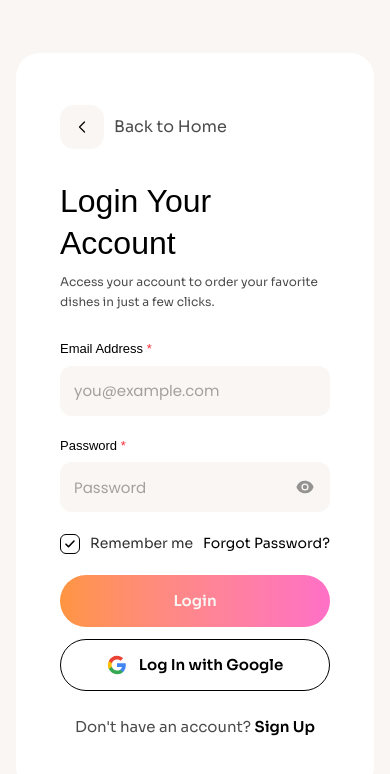
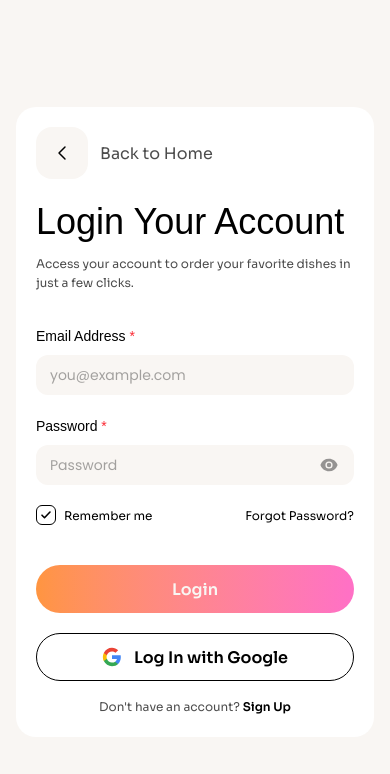
Before and after one commit to Neaz-mq/cuisine-fullstack, a Next.js app: page /login in a window 390 px wide. Shown: the top 774 px of the page. Built offline with nearby package versions, Linux system fonts and the light colour scheme; no server answers; a web font is replaced by a local one.

Commit message:
updated register

```diff
--- a/src/app/(auth)/login/page.tsx
+++ b/src/app/(auth)/login/page.tsx
@@ -1,4 +1,13 @@
 "use client";
+
+/**
+ * ⚠ Breakpoint note — src/app/globals.css:
+ *   --breakpoint-sm: 320px;
+ * এই project-এ `sm:` Tailwind-এর default 640px নয়, 320px থেকেই চালু হয়।
+ * তাই "মোবাইলের চেয়ে বড় screen" বোঝাতে এই ফাইলে কোথাও `sm:` নেই —
+ * সব জায়গায় `md:` (768px), `lg:` (1024px), `xl:` (1280px) ব্যবহার করা হয়েছে।
+ * নতুন class যোগ করার সময় ভুলেও `sm:` লিখো না, ওটা মোবাইলেই apply হবে।
+ */
 
 import { useState } from "react";
 import { useRouter } from "next/navigation";
@@ -45,10 +54,15 @@ export default function LoginPage() {
   };
 
   return (
-    // overflow-x-hidden: কোনো child সামান্য বেড়ে গেলেও page-এ horizontal bar আসবে না
-    <div className="min-h-screen w-full overflow-x-hidden bg-[#F9F6F3] flex items-center justify-center px-2 py-4 sm:px-4 sm:py-6 lg:py-10">
-      {/* Outer white card — register page-এর সাথে ঠিক একই grid/radius/padding নিয়ম */}
-      <div className="w-full max-w-[1280px] bg-white rounded-[16px] sm:rounded-[24px] xl:rounded-[30px] p-2 sm:p-3 lg:p-4 xl:p-5 grid grid-cols-1 lg:grid-cols-2 gap-3 lg:gap-4 xl:gap-5 lg:min-h-[860px] xl:min-h-[894px]">
+    /* Page — Figma mobile frame: 320px wide, BG #F9F6F3, padding 20px top/bottom
+       ও 16px left/right (px-4 py-5)। register page-এর সাথে হুবহু একই।
+       overflow-x-hidden: কোনো child সামান্য বেড়ে গেলেও horizontal bar আসবে না */
+    <div className="min-h-screen w-full overflow-x-hidden bg-[#F9F6F3] flex items-center justify-center px-4 py-5 lg:px-4 lg:py-10">
+      {/* Wrapper — mobile-এ শুধু grid holder, নিজের background/padding নেই।
+          Figma mobile-এ card মাত্র একটাই (288px white), তাই এখানে white/padding দিলে
+          double card হয়ে যেত। lg থেকে এটিই Figma desktop outer card
+          (1280×894, radius 30, padding 20, gap 20)। */}
+      <div className="w-full max-w-[1280px] bg-transparent p-0 rounded-none lg:bg-white lg:rounded-[30px] lg:p-4 xl:p-5 grid grid-cols-1 lg:grid-cols-2 lg:gap-4 xl:gap-5 lg:min-h-[860px] xl:min-h-[894px]">
         {/* Left visual panel — register page-এর মতোই, শুধু ছবি আলাদা (pizza) */}
         <div className="hidden lg:block relative rounded-[16px] xl:rounded-[22px] overflow-hidden w-full min-w-0 h-full">
           <Image
@@ -121,16 +135,21 @@ export default function LoginPage() {
           </div>
         </div>
 
-        {/* Right form panel — register page-এর মতোই layout, ফিল্ড কম (email + password) */}
-        <div className="w-full min-w-0 h-full bg-white lg:bg-[#F9F6F3] rounded-[16px] sm:rounded-[24px] xl:rounded-[30px] flex flex-col justify-center px-5 py-7 sm:px-8 sm:py-10 xl:px-[50px] xl:py-[30px]">
+        {/* Form panel = Figma mobile-এর সেই একমাত্র white card:
+            Fill 288px (320 - 16 - 16), radius 20, padding 20, gap 20, #FFFFFF।
+            lg থেকে cream inner panel, আগের মতোই। */}
+        <div className="w-full min-w-0 h-full bg-white rounded-[20px] p-5 md:p-8 lg:bg-[#F9F6F3] lg:rounded-[30px] lg:p-0 lg:px-8 lg:py-10 xl:px-[50px] xl:py-[30px] flex flex-col lg:justify-center">
+          {/* mobile-এ 320px frame মানে content ঠিক 248px (288 - 20 - 20)। xl-এ 510px */}
           <div className="w-full max-w-[510px] mx-auto">
+            {/* Back to Home — Figma mobile: 52×52 box (radius 16), label Sora 400 16px।
+                card gap 20px, তাই mb-5 */}
             <Link
               href="/"
-              className="inline-flex items-center gap-2.5 xl:gap-3 group mb-6 sm:mb-8 xl:mb-10"
+              className="inline-flex items-center gap-3 group mb-5 xl:mb-10"
             >
-              <span className="w-11 h-11 xl:w-[60px] xl:h-[60px] shrink-0 rounded-[14px] xl:rounded-[16px] bg-[#F9F6F3] lg:bg-white flex items-center justify-center text-black group-hover:opacity-80 transition-opacity">
+              <span className="w-[52px] h-[52px] xl:w-[60px] xl:h-[60px] shrink-0 rounded-[16px] bg-[#F9F6F3] lg:bg-white flex items-center justify-center text-black group-hover:opacity-80 transition-opacity">
                 <svg
-                  className="w-5 h-5 xl:w-[30px] xl:h-[30px]"
+                  className="w-6 h-6 xl:w-[30px] xl:h-[30px]"
                   viewBox="0 0 20 20"
                   fill="none"
                   aria-hidden="true"
@@ -144,18 +163,20 @@ export default function LoginPage() {
                   />
                 </svg>
               </span>
-              <span className="font-sora font-normal text-[14px] sm:text-[16px] xl:text-[18px] leading-[160%] tracking-normal text-black/70 group-hover:text-black transition-colors whitespace-nowrap">
+              <span className="font-sora font-normal text-[16px] xl:text-[18px] leading-[160%] tracking-normal text-black/70 group-hover:text-black transition-colors whitespace-nowrap">
                 Back to Home
               </span>
             </Link>
 
-            <div className="mb-6 sm:mb-7 xl:mb-8">
-              <h1 className="font-frank-ruhl font-medium text-[28px] sm:text-[32px] xl:text-[36px] leading-[130%] tracking-normal text-black">
+            {/* Heading — Frank Ruhl Libre 500, 36px, LH 130%, tracking 0, #000000।
+                Subtitle — Sora 400, 12px, LH 160%, black/70। register page-এর সাথে অভিন্ন। */}
+            <div className="mb-8">
+              <h1 className="font-frank-ruhl font-medium text-[36px] leading-[130%] tracking-normal text-black">
                 Login Your Account
               </h1>
-              <p className="font-sora font-normal text-[11px] sm:text-[12px] leading-[160%] tracking-normal text-black/70 mt-2">
-                Access your account to order your favorite dishes in just a
-                few clicks.
+              <p className="font-sora font-normal text-[12px] leading-[160%] tracking-normal text-black/70 mt-2">
+                Access your account to order your favorite dishes in just a few
+                clicks.
               </p>
             </div>
 
@@ -163,7 +184,7 @@ export default function LoginPage() {
               <div
                 role="alert"
                 aria-live="assertive"
-                className="flex items-start gap-2 bg-red-50 text-red-600 text-[13px] sm:text-sm p-3 mb-5 rounded-lg border border-red-100"
+                className="flex items-start gap-2 bg-red-50 text-red-600 text-[13px] p-3 mb-5 rounded-lg border border-red-100"
               >
                 <svg
                   className="w-4 h-4 mt-0.5 flex-shrink-0"
@@ -181,14 +202,18 @@ export default function LoginPage() {
               </div>
             )}
 
+            {/* space-y-5 = Figma card-এর 20px gap। xl-এ 24px */}
             <form onSubmit={handleSubmit} className="space-y-5 xl:space-y-6">
               <div>
+                {/* Labels — Figma: Frank Ruhl Libre 500, 14px, LH 160%, black/100 */}
                 <label
                   htmlFor="email"
-                  className="block font-frank-ruhl font-medium text-[13px] xl:text-[14px] leading-[160%] text-black mb-1.5"
+                  className="block font-frank-ruhl font-medium text-[14px] leading-[160%] text-black mb-2"
                 >
                   Email Address <span className="text-red-500">*</span>
                 </label>
+                {/* Input — Figma mobile: height 40px, radius 12, bg #F9F6F3,
+                    inner padding ~14px, Sora 14px */}
                 <input
                   id="email"
                   type="email"
@@ -197,7 +222,7 @@ export default function LoginPage() {
                   onChange={handleChange}
                   required
                   autoComplete="email"
-                  className="w-full h-[48px] sm:h-[50px] bg-[#F9F6F3] lg:bg-white border-0 lg:border lg:border-gray-200 px-3.5 rounded-xl text-black placeholder-black/35 text-base sm:text-[15px] focus:outline-none focus:ring-2 focus:ring-[#2C6252]/30 transition-shadow"
+                  className="w-full h-[40px] md:h-[50px] bg-[#F9F6F3] lg:bg-white border-0 lg:border lg:border-gray-200 px-3.5 rounded-xl text-black placeholder-black/35 text-[14px] md:text-[15px] focus:outline-none focus:ring-2 focus:ring-[#2C6252]/30 transition-shadow"
                   placeholder="you@example.com"
                 />
               </div>
@@ -205,7 +230,7 @@ export default function LoginPage() {
               <div>
                 <label
                   htmlFor="password"
-                  className="block font-frank-ruhl font-medium text-[13px] xl:text-[14px] leading-[160%] text-black mb-1.5"
+                  className="block font-frank-ruhl font-medium text-[14px] leading-[160%] text-black mb-2"
                 >
                   Password <span className="text-red-500">*</span>
                 </label>
@@ -218,7 +243,7 @@ export default function LoginPage() {
                     onChange={handleChange}
                     required
                     autoComplete="current-password"
-                    className="w-full h-[48px] sm:h-[50px] bg-[#F9F6F3] lg:bg-white border-0 lg:border lg:border-gray-200 px-3.5 pr-11 rounded-xl text-black placeholder-black/35 text-base sm:text-[15px] focus:outline-none focus:ring-2 focus:ring-[#2C6252]/30 transition-shadow"
+                    className="w-full h-[40px] md:h-[50px] bg-[#F9F6F3] lg:bg-white border-0 lg:border lg:border-gray-200 px-3.5 pr-11 rounded-xl text-black placeholder-black/35 text-[14px] md:text-[15px] focus:outline-none focus:ring-2 focus:ring-[#2C6252]/30 transition-shadow"
                     placeholder="Password"
                   />
                   <button
@@ -257,9 +282,22 @@ export default function LoginPage() {
                 </div>
               </div>
 
-              {/* Remember me + Forgot password — একই সারিতে, Figma design অনুযায়ী */}
-              <div className="flex items-center justify-between">
-                <label className="flex items-center gap-2.5 cursor-pointer select-none">
+              {/* Remember me + Forgot password — একই সারিতে, Figma design অনুযায়ী।
+                  Figma mobile inspect: দুটোই Sora 400, 12px, LH 160%, Black/100।
+                  "Remember me" block 117 = checkbox 20 + gap 8 + text 89,
+                  "Forgot Password?" 109 → মোট 226px, 248px content-এ এক সারিতে বসে।
+
+                  ⚠ এই project-এ globals.css-এ `--breakpoint-sm: 320px` — অর্থাৎ
+                  Tailwind-এর `sm:` মোবাইলেই (320px থেকে) চালু হয়ে যায়। তাই
+                  "মোবাইলের চেয়ে বড়" বোঝাতে সব জায়গায় `md:` (768px) ব্যবহার করা হয়েছে,
+                  `sm:` নয়। এই row-টা 12px-এই থাকবে যতক্ষণ
+                  না xl। 14px হলে দুটো মিলে 274px হয়ে যায় আর wrap করে দুই লাইন হয়।
+
+                  min-w-0 সরানো + shrink-0: min-w-0 থাকলে label শূন্য পর্যন্ত shrink করে
+                  আর ভেতরের nowrap text box ছাড়িয়ে link-এর উপর overlap করে।
+                  flex-wrap শুধু safety net — স্বাভাবিক অবস্থায় এক সারিতেই থাকবে। */}
+              <div className="flex flex-wrap items-center justify-between gap-x-3 gap-y-2">
+                <label className="flex shrink-0 items-center gap-2 cursor-pointer select-none">
                   <input
                     type="checkbox"
                     name="remember"
@@ -291,28 +329,31 @@ export default function LoginPage() {
                       </svg>
                     )}
                   </span>
-                  <span className="font-sora font-normal text-[13px] sm:text-[14px] leading-[160%] text-black/80">
+                  <span className="font-sora font-normal text-[12px] xl:text-[14px] leading-[160%] text-black whitespace-nowrap">
                     Remember me
                   </span>
                 </label>
 
                 <Link
                   href="/forgot-password"
-                  className="font-sora font-normal text-[13px] sm:text-[14px] leading-[160%] text-black hover:underline whitespace-nowrap"
+                  className="shrink-0 font-sora font-normal text-[12px] xl:text-[14px] leading-[160%] text-black hover:underline whitespace-nowrap"
                 >
                   Forgot Password?
                 </Link>
               </div>
 
-              {/* Login — register page-এর Sign Up button-এর সাথে একদম identical style */}
+              {/* Login — Figma mobile: height 48, radius 100, gradient #FF9540 → #FF70C6,
+                  label #F9F6F3 (pure white নয়), Sora 600 16px।
+                  register page-এর Sign Up button-এর সাথে একদম identical। */}
+              <div className="pt-5 xl:pt-0">
                 <button
                   type="submit"
                   disabled={loading}
                   aria-busy={loading}
-                className="w-full h-[50px] sm:h-[52px] xl:h-[56px] px-4 sm:px-6 flex items-center justify-center bg-gradient-to-r from-[#FF9540] to-[#FF70C6] text-[#F9F6F3] rounded-full font-sora font-semibold text-[14px] sm:text-[15px] xl:text-[16px] leading-[160%] hover:opacity-95 active:scale-[0.99] transition disabled:opacity-50 disabled:cursor-not-allowed whitespace-nowrap"
+                  className="w-full h-[48px] xl:h-[56px] px-4 md:px-6 flex items-center justify-center bg-gradient-to-r from-[#FF9540] to-[#FF70C6] text-[#F9F6F3] rounded-full font-sora font-semibold text-[16px] leading-[160%] hover:opacity-95 active:scale-[0.99] transition disabled:opacity-50 disabled:cursor-not-allowed whitespace-nowrap"
                 >
                   {loading ? (
-                  <span className="flex items-center gap-2 sm:gap-3">
+                    <span className="flex items-center gap-2 md:gap-3">
                       <svg
                         className="animate-spin h-4 w-4"
                         viewBox="0 0 24 24"
@@ -339,16 +380,18 @@ export default function LoginPage() {
                     "Login"
                   )}
                 </button>
+              </div>
             </form>
 
+            {/* Google — একই pill (48px mobile), Sora 600 16px at black/100 */}
             <button
               type="button"
               onClick={() => signIn("google", { callbackUrl: "/" })}
               disabled={loading}
-              className="w-full h-[50px] sm:h-[52px] xl:h-[56px] px-4 sm:px-6 mt-3 border border-black rounded-full flex items-center justify-center gap-2 sm:gap-3 font-sora font-semibold text-[14px] sm:text-[15px] xl:text-[16px] leading-[160%] text-black bg-white hover:bg-black/[0.03] transition disabled:opacity-50 disabled:cursor-not-allowed whitespace-nowrap"
+              className="w-full h-[48px] xl:h-[56px] px-4 md:px-6 mt-5 border border-black rounded-full flex items-center justify-center gap-3 font-sora font-semibold text-[16px] leading-[160%] text-black bg-white hover:bg-black/[0.03] transition disabled:opacity-50 disabled:cursor-not-allowed whitespace-nowrap"
             >
               <svg
-                className="w-[18px] h-[18px] sm:w-5 sm:h-5 shrink-0"
+                className="w-5 h-5 shrink-0"
                 viewBox="0 0 24 24"
                 aria-hidden="true"
               >
@@ -372,7 +415,8 @@ export default function LoginPage() {
               Log In with Google
             </button>
 
-            <p className="text-center font-sora font-normal text-[14px] sm:text-[15px] xl:text-[16px] leading-[160%] text-black/70 mt-5 sm:mt-6 xl:mt-7">
+            {/* Sign Up line — Figma: Sora 400, 12px, LH 160%, center। xl-এ 16px */}
+            <p className="text-center font-sora font-normal text-[12px] xl:text-[16px] leading-[160%] text-black/70 mt-4 xl:mt-7">
               Don&apos;t have an account?{" "}
               <Link
                 href="/register"
--- a/src/app/(auth)/register/page.tsx
+++ b/src/app/(auth)/register/page.tsx
@@ -1,4 +1,13 @@
 "use client";
+
+/**
+ * ⚠ Breakpoint note — src/app/globals.css:
+ *   --breakpoint-sm: 320px;
+ * এই project-এ `sm:` Tailwind-এর default 640px নয়, 320px থেকেই চালু হয়।
+ * তাই "মোবাইলের চেয়ে বড় screen" বোঝাতে এই ফাইলে কোথাও `sm:` নেই —
+ * সব জায়গায় `md:` (768px), `lg:` (1024px), `xl:` (1280px) ব্যবহার করা হয়েছে।
+ * নতুন class যোগ করার সময় ভুলেও `sm:` লিখো না, ওটা মোবাইলেই apply হবে।
+ */
 
 import { useState } from "react";
 import { useRouter } from "next/navigation";
@@ -239,7 +248,7 @@ export default function RegisterPage() {
         {/* Form panel = Figma mobile-এর সেই একমাত্র white card:
             Fill 288px (320 - 16 - 16), radius 20, padding 20, gap 20, #FFFFFF।
             lg থেকে cream inner panel, আগের মতোই। */}
-        <div className="w-full min-w-0 h-full bg-white rounded-[20px] p-5 sm:p-8 lg:bg-[#F9F6F3] lg:rounded-[30px] lg:p-0 lg:px-8 lg:py-10 xl:px-[50px] xl:py-[30px] flex flex-col lg:justify-center">
+        <div className="w-full min-w-0 h-full bg-white rounded-[20px] p-5 md:p-8 lg:bg-[#F9F6F3] lg:rounded-[30px] lg:p-0 lg:px-8 lg:py-10 xl:px-[50px] xl:py-[30px] flex flex-col lg:justify-center">
           {/* mobile-এ 320px frame মানে content ঠিক 248px (288 - 20 - 20),
               যেটা Figma-র heading width-এর সাথে মেলে। xl-এ 510px */}
           <div className="w-full max-w-[510px] mx-auto">
@@ -332,7 +341,7 @@ export default function RegisterPage() {
                     onChange={handleChange}
                     required
                     autoComplete="given-name"
-                    className="w-full h-[40px] sm:h-[50px] bg-[#F9F6F3] lg:bg-white border-0 lg:border lg:border-gray-200 px-3.5 rounded-xl text-black placeholder-black/35 text-[14px] sm:text-[15px] focus:outline-none focus:ring-2 focus:ring-[#2C6252]/30 transition-shadow"
+                    className="w-full h-[40px] md:h-[50px] bg-[#F9F6F3] lg:bg-white border-0 lg:border lg:border-gray-200 px-3.5 rounded-xl text-black placeholder-black/35 text-[14px] md:text-[15px] focus:outline-none focus:ring-2 focus:ring-[#2C6252]/30 transition-shadow"
                     placeholder="First name"
                   />
                 </div>
@@ -351,7 +360,7 @@ export default function RegisterPage() {
                     value={form.lastName}
                     onChange={handleChange}
                     autoComplete="family-name"
-                    className="w-full h-[40px] sm:h-[50px] bg-[#F9F6F3] lg:bg-white border-0 lg:border lg:border-gray-200 px-3.5 rounded-xl text-black placeholder-black/35 text-[14px] sm:text-[15px] focus:outline-none focus:ring-2 focus:ring-[#2C6252]/30 transition-shadow"
+                    className="w-full h-[40px] md:h-[50px] bg-[#F9F6F3] lg:bg-white border-0 lg:border lg:border-gray-200 px-3.5 rounded-xl text-black placeholder-black/35 text-[14px] md:text-[15px] focus:outline-none focus:ring-2 focus:ring-[#2C6252]/30 transition-shadow"
                     placeholder="Last name"
                   />
                 </div>
@@ -372,7 +381,7 @@ export default function RegisterPage() {
                   onChange={handleChange}
                   required
                   autoComplete="email"
-                  className="w-full h-[40px] sm:h-[50px] bg-[#F9F6F3] lg:bg-white border-0 lg:border lg:border-gray-200 px-3.5 rounded-xl text-black placeholder-black/35 text-[14px] sm:text-[15px] focus:outline-none focus:ring-2 focus:ring-[#2C6252]/30 transition-shadow"
+                  className="w-full h-[40px] md:h-[50px] bg-[#F9F6F3] lg:bg-white border-0 lg:border lg:border-gray-200 px-3.5 rounded-xl text-black placeholder-black/35 text-[14px] md:text-[15px] focus:outline-none focus:ring-2 focus:ring-[#2C6252]/30 transition-shadow"
                   placeholder="you@example.com"
                 />
               </div>
@@ -387,7 +396,7 @@ export default function RegisterPage() {
                 {/* overflow-hidden ইচ্ছে করেই নেই: থাকলে country dropdown clip হয়ে যেত।
                     তাই input-এ আলাদা করে rounded-r-xl দেওয়া হয়েছে */}
                 <div
-                  className={`flex items-stretch h-[40px] sm:h-[50px] bg-[#F9F6F3] lg:bg-white border-0 lg:border rounded-xl focus-within:ring-2 ${
+                  className={`flex items-stretch h-[40px] md:h-[50px] bg-[#F9F6F3] lg:bg-white border-0 lg:border rounded-xl focus-within:ring-2 ${
                     phoneError
                       ? "lg:border-red-300 ring-1 ring-red-300 focus-within:ring-red-400"
                       : "lg:border-gray-200 focus-within:ring-[#2C6252]/30"
@@ -415,7 +424,7 @@ export default function RegisterPage() {
                     autoComplete="tel-national"
                     aria-invalid={!!phoneError}
                     aria-describedby={phoneError ? "phone-error" : undefined}
-                    className="flex-1 min-w-0 bg-transparent px-3.5 rounded-r-xl text-black placeholder-black/35 text-[14px] sm:text-[15px] focus:outline-none"
+                    className="flex-1 min-w-0 bg-transparent px-3.5 rounded-r-xl text-black placeholder-black/35 text-[14px] md:text-[15px] focus:outline-none"
                     // A real example number for the selected country, so the
                     // expected length is visible BEFORE they get it wrong.
                     placeholder={examplePhone(country.code) || "Phone number"}
@@ -449,7 +458,7 @@ export default function RegisterPage() {
                     required
                     minLength={6}
                     autoComplete="new-password"
-                    className="w-full h-[40px] sm:h-[50px] bg-[#F9F6F3] lg:bg-white border-0 lg:border lg:border-gray-200 px-3.5 pr-11 rounded-xl text-black placeholder-black/35 text-[14px] sm:text-[15px] focus:outline-none focus:ring-2 focus:ring-[#2C6252]/30 transition-shadow"
+                    className="w-full h-[40px] md:h-[50px] bg-[#F9F6F3] lg:bg-white border-0 lg:border lg:border-gray-200 px-3.5 pr-11 rounded-xl text-black placeholder-black/35 text-[14px] md:text-[15px] focus:outline-none focus:ring-2 focus:ring-[#2C6252]/30 transition-shadow"
                     placeholder="Min 6 characters"
                   />
                   {/* Reachable by keyboard: someone typing a password with an
@@ -503,7 +512,7 @@ export default function RegisterPage() {
                   className="sr-only peer"
                 />
                 <span
-                  className={`w-[18px] h-[18px] sm:w-5 sm:h-5 flex-shrink-0 rounded-[6px] border flex items-center justify-center transition-colors peer-focus-visible:ring-2 peer-focus-visible:ring-[#2C6252]/40 ${
+                  className={`w-[18px] h-[18px] md:w-5 md:h-5 flex-shrink-0 rounded-[6px] border flex items-center justify-center transition-colors peer-focus-visible:ring-2 peer-focus-visible:ring-[#2C6252]/40 ${
                     agreed ? "bg-white border-black" : "bg-white border-black/25"
                   }`}
                 >
@@ -550,10 +559,10 @@ export default function RegisterPage() {
                   type="submit"
                   disabled={loading}
                   aria-busy={loading}
-                  className="w-full h-[48px] xl:h-[56px] px-4 sm:px-6 flex items-center justify-center bg-gradient-to-r from-[#FF9540] to-[#FF70C6] text-[#F9F6F3] rounded-full font-sora font-semibold text-[16px] leading-[160%] hover:opacity-95 active:scale-[0.99] transition disabled:opacity-50 disabled:cursor-not-allowed whitespace-nowrap"
+                  className="w-full h-[48px] xl:h-[56px] px-4 md:px-6 flex items-center justify-center bg-gradient-to-r from-[#FF9540] to-[#FF70C6] text-[#F9F6F3] rounded-full font-sora font-semibold text-[16px] leading-[160%] hover:opacity-95 active:scale-[0.99] transition disabled:opacity-50 disabled:cursor-not-allowed whitespace-nowrap"
                 >
                   {loading ? (
-                    <span className="flex items-center gap-2 sm:gap-3">
+                    <span className="flex items-center gap-2 md:gap-3">
                       <svg
                         className="animate-spin h-4 w-4"
                         viewBox="0 0 24 24"
@@ -588,7 +597,7 @@ export default function RegisterPage() {
               type="button"
               onClick={() => signIn("google", { callbackUrl: "/" })}
               disabled={loading}
-              className="w-full h-[48px] xl:h-[56px] px-4 sm:px-6 mt-5 border border-black rounded-full flex items-center justify-center gap-3 font-sora font-semibold text-[16px] leading-[160%] text-black bg-white hover:bg-black/[0.03] transition disabled:opacity-50 disabled:cursor-not-allowed whitespace-nowrap"
+              className="w-full h-[48px] xl:h-[56px] px-4 md:px-6 mt-5 border border-black rounded-full flex items-center justify-center gap-3 font-sora font-semibold text-[16px] leading-[160%] text-black bg-white hover:bg-black/[0.03] transition disabled:opacity-50 disabled:cursor-not-allowed whitespace-nowrap"
             >
               <svg
                 className="w-5 h-5 shrink-0"
```
Also changed, not shown: next.config.ts (+28 -1 lines). Lines whose indentation alone changed are shown as unchanged.
